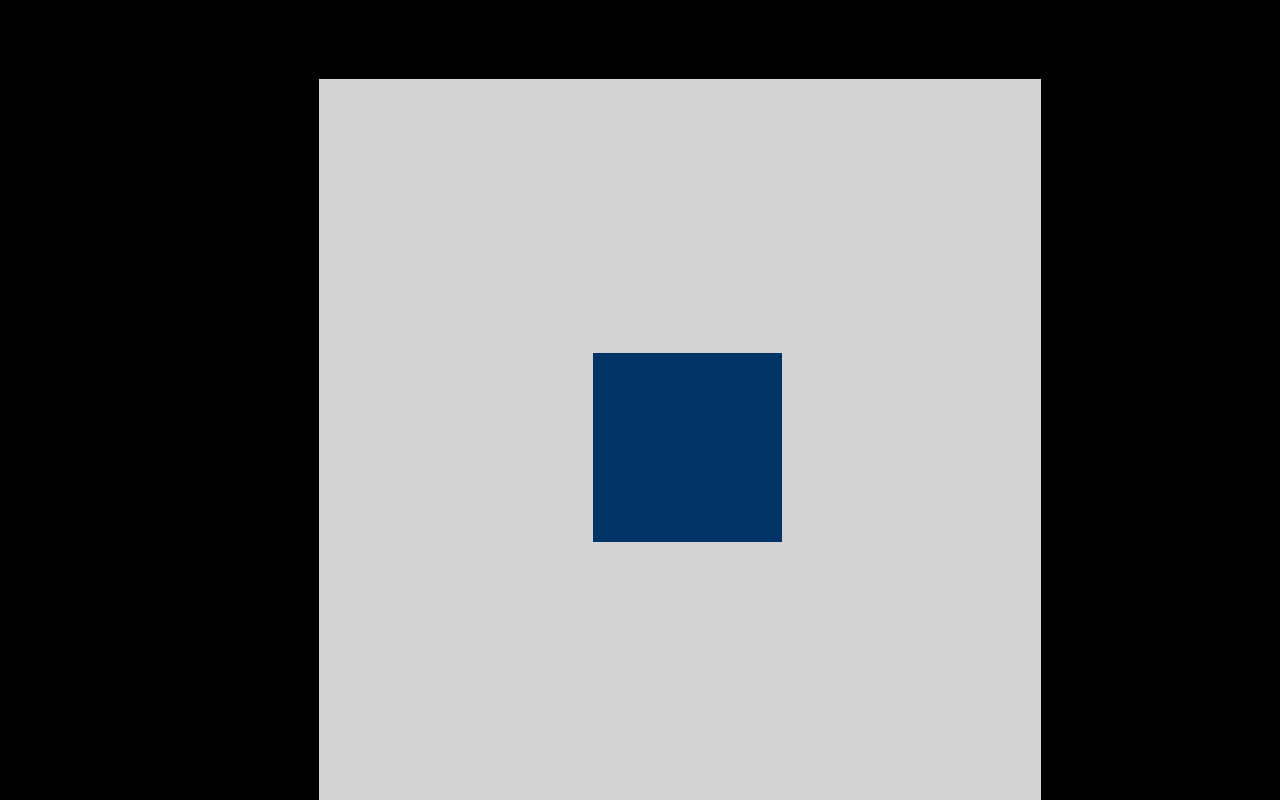
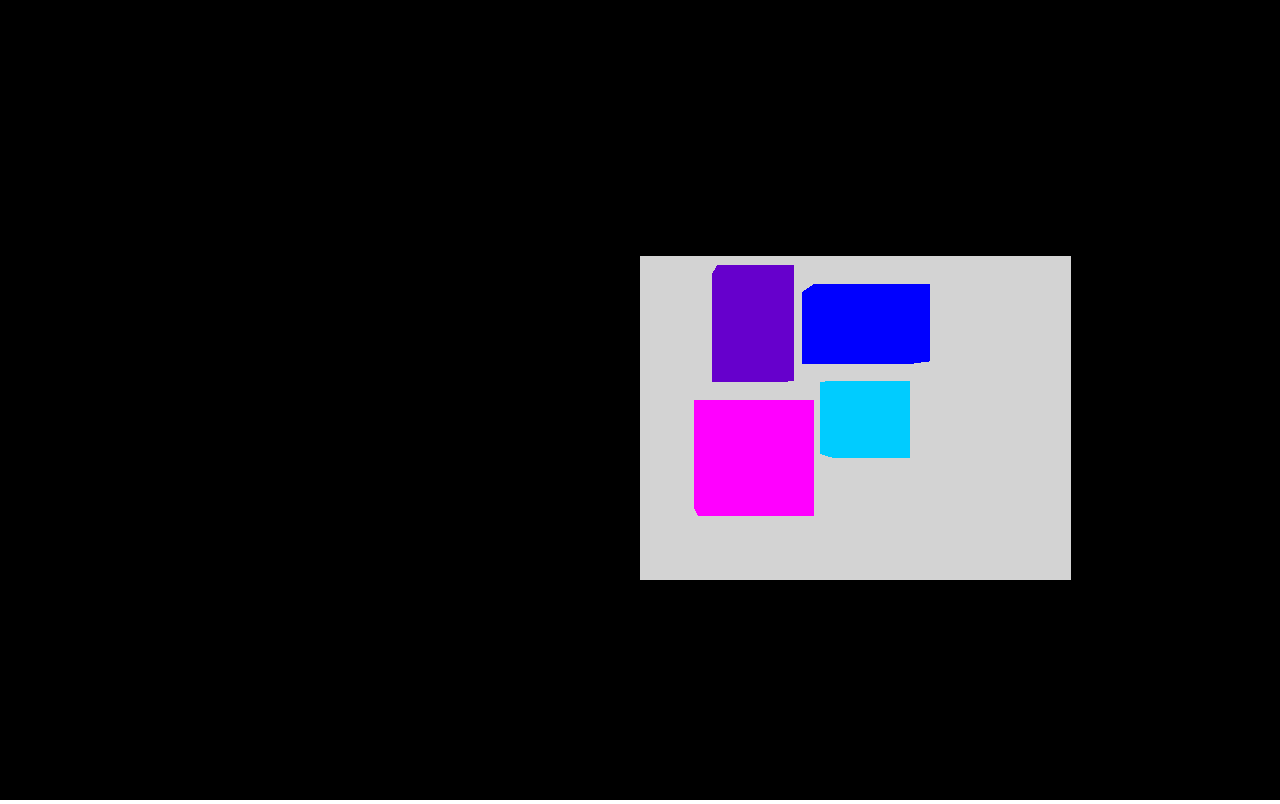
Before and after one commit to dorienmc/BinPacking, a website: page main.html in a window 1280 px wide. Drawn offline with Linux system fonts and the light colour scheme.

Commit message:
Added and tested addBox() to scripts. Added functions to draw the example.

```diff
--- a/js/scripts.js
+++ b/js/scripts.js
@@ -47,6 +47,9 @@ function addBox(bed, new_model, current_models, margin) {
 		setMargin(bed, margin);
 
 	//Place current models
+	if (!isEmpty(bed))
+		bed.boxes = [];
+
 	for (var i = 0; i < current_models.length; i++) {
 		addBoxAtPosition(bed, current_models[i], getCenter(current_models[i]));
 	}
--- a/main.html
+++ b/main.html
@@ -12,17 +12,23 @@
 		<script src="js/three.js"></script>
 		<script src="js/scripts.js"></script>
 		<script>
-var bb = {min: new THREE.Vector3(0,0,0), max: new THREE.Vector3(2,2,1)};
-console.log(bb);
-var bed = {printerType: 'CARTESIAN', placeOfOrigin: 'CORNER', xLength: 9, yLength:9};
-console.log(bed);
-for(var j = 0; j < 1; j++){
-	console.log(j,addBox(bed, bb, getBoxes(bed)));
+
+//Input DATA
+var bed = {printerType: 'CARTESIAN', placeOfOrigin: 'CORNER', xLength: 12, yLength:9};
+var models = [
+	{min: new THREE.Vector3(0,0,0), max: new THREE.Vector3(2,2,1)},
+	{min: new THREE.Vector3(0,0,0), max: new THREE.Vector3(3,2,1)},
+	{min: new THREE.Vector3(0,0,0), max: new THREE.Vector3(2,3,1)},
+	{min: new THREE.Vector3(0,0,0), max: new THREE.Vector3(3,3,1)},
+]
+
+for(var j = 0; j < models.length; j++){
+	console.log(j,addBox(bed, models[j], getBoxes(bed), 0.5));
 	console.log(getBoxes(bed));
 }
 
 
-//Show example
+//DRAW DATA
 var scene = new THREE.Scene();
 var camera = new THREE.PerspectiveCamera( 75, window.innerWidth / window.innerHeight, 0.1, 1000 );
 
@@ -31,32 +37,39 @@ renderer.setSize( window.innerWidth, window.innerHeight );
 document.body.appendChild( renderer.domElement );
 
 //Bed
-var geometry = new THREE.BoxGeometry( 9, 9, 1 );
+var geometry;// = new THREE.BoxGeometry( bed.xLength, bed.yLength, 1 );
+if(bed.printerType == 'CARTESIAN') {
+	console.log(bed.xLength, bed.yLength);
+	geometry = new THREE.BoxGeometry( bed.xLength, bed.yLength, 1 );
+}
+else{
+	geometry = new THREE.CircleGeometry(6, 24);
+}
 var material = new THREE.MeshBasicMaterial( { color: 0xD3D3D3 } );
 var cube = new THREE.Mesh( geometry, material );
-cube.position.set(4.5,4.5,0);
+cube.position.set(getBedCenter(bed).x,getBedCenter(bed).y,0);
 scene.add( cube );
 
 //Boxes
 var group = new THREE.Object3D();
-group.position.set(0,0, 0);
-var geometry2 = new THREE.BoxGeometry( 2, 2, 1 );
-var material2 = new THREE.MeshBasicMaterial( { color: 0x003366 } );
-var mesh2 = new THREE.Mesh( geometry2, material2 );
+var colors = [0x00ccff, 0x0000ff, 0x6600cc, 0xff00ff, 0xff0000, 0xff6600, 0xffff00, 0x99ff33, 0x006600];
 
 for(var i = 0; i < bed.boxes.length; i++){
 	var pos = getCenter(bed.boxes[i]);
+	var size = getSize(bed.boxes[i]);
 	console.log(i, bed.boxes[i], pos);
-	var instance = mesh2.clone();
-	instance.position.set(pos.x,pos.y,1);
-	group.add(instance);
+	var geometry2 = new THREE.BoxGeometry( size.x, size.y, 1 );
+	var material2 = new THREE.MeshBasicMaterial( { color: colors[i % colors.length] } );
+	var mesh2 = new THREE.Mesh( geometry2, material2 );
+	mesh2.position.set(pos.x,pos.y,1);
+	group.add(mesh2);
 }
 console.log(group);
 scene.add(group);
 
-camera.position.z = 7;
+camera.position.z = 15;
 camera.position.y = 5;
-camera.position.x = 4;
+camera.position.x = 0
 
 function render() {
 	requestAnimationFrame( render );
```
